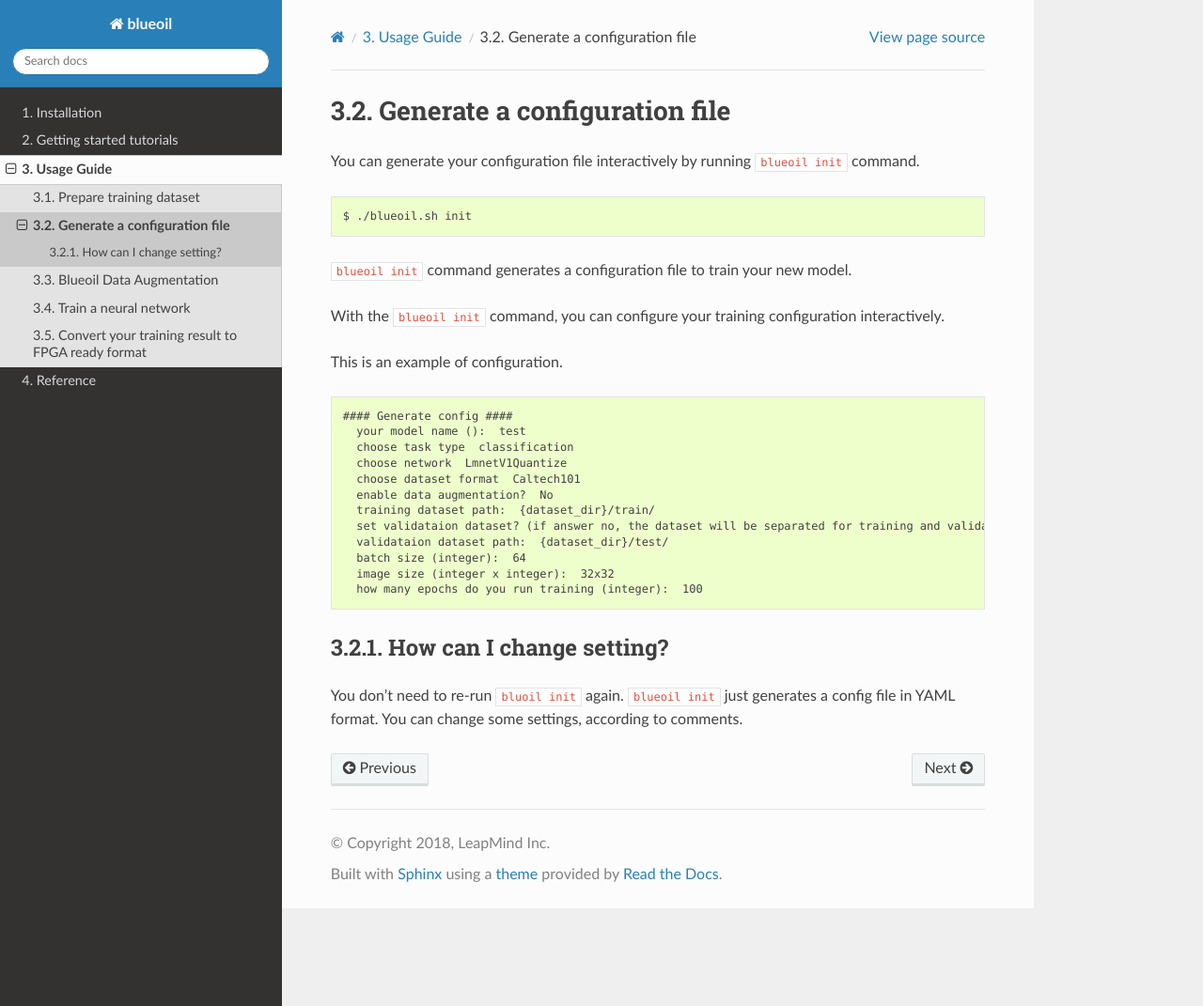
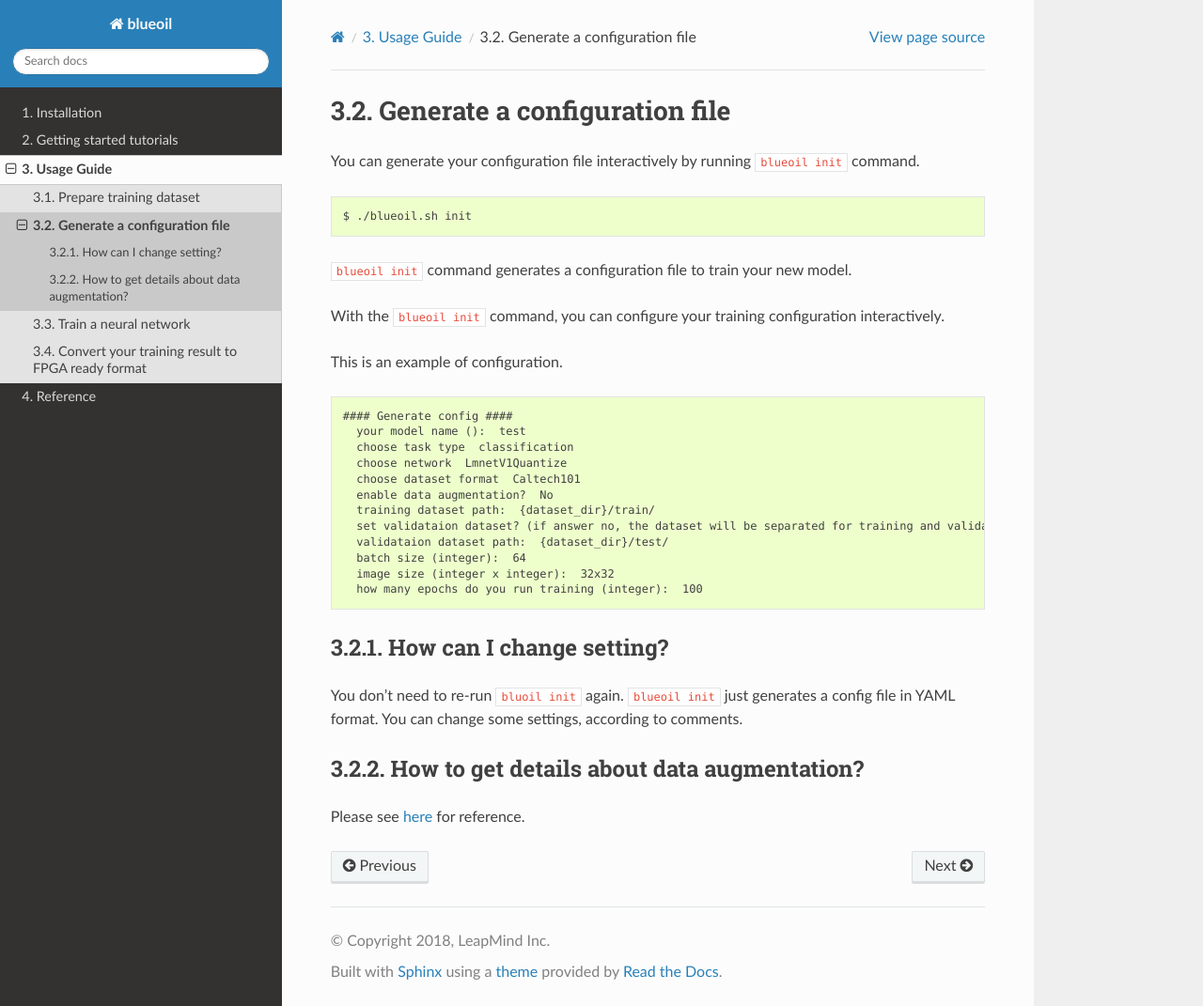
Before and after one commit to blue-oil/blueoil, a Sphinx documentation site: the page built from docs/usage/init.md, in a window 1280 px wide and 1071 px high. Shown: the whole window at 94% size. Built offline with Sphinx 7.4.7 and the Read the Docs theme 2.0.0, drawn with Linux system fonts in a browser that asks for light colours; formulas are drawn with MathJax 3; pages that are not in the unit, such as notebooks, are missing from menus.

Commit message:
move doc to reference

```diff
--- a/docs/usage/augmentation.md
+++ b/docs/reference/augmentation.md
@@ -1,4 +1,4 @@
-Blueoil Data Augmentation
+Data Augmentation
 ======
 
 #### Blur
--- a/docs/reference/index.rst
+++ b/docs/reference/index.rst
@@ -2,4 +2,7 @@
 Reference
 *********
 
-Reference is in preparation.
+.. toctree::
+   :maxdepth: 1
+
+   augmentation
--- a/docs/usage/index.rst
+++ b/docs/usage/index.rst
@@ -16,6 +16,6 @@
 
    dataset
    init
-   augmentation
    train
    convert
+   run
--- a/docs/usage/init.md
+++ b/docs/usage/init.md
@@ -28,3 +28,6 @@
 
 You don't need to re-run `bluoil init` again.
 `blueoil init` just generates a config file in YAML format. You can change some settings, according to comments.
+
+#### How to get details about data augmentation?
+Please see <a href="../reference/augmentation.html">here</a> for reference.
```
Also changed, not shown: 1 other file.
